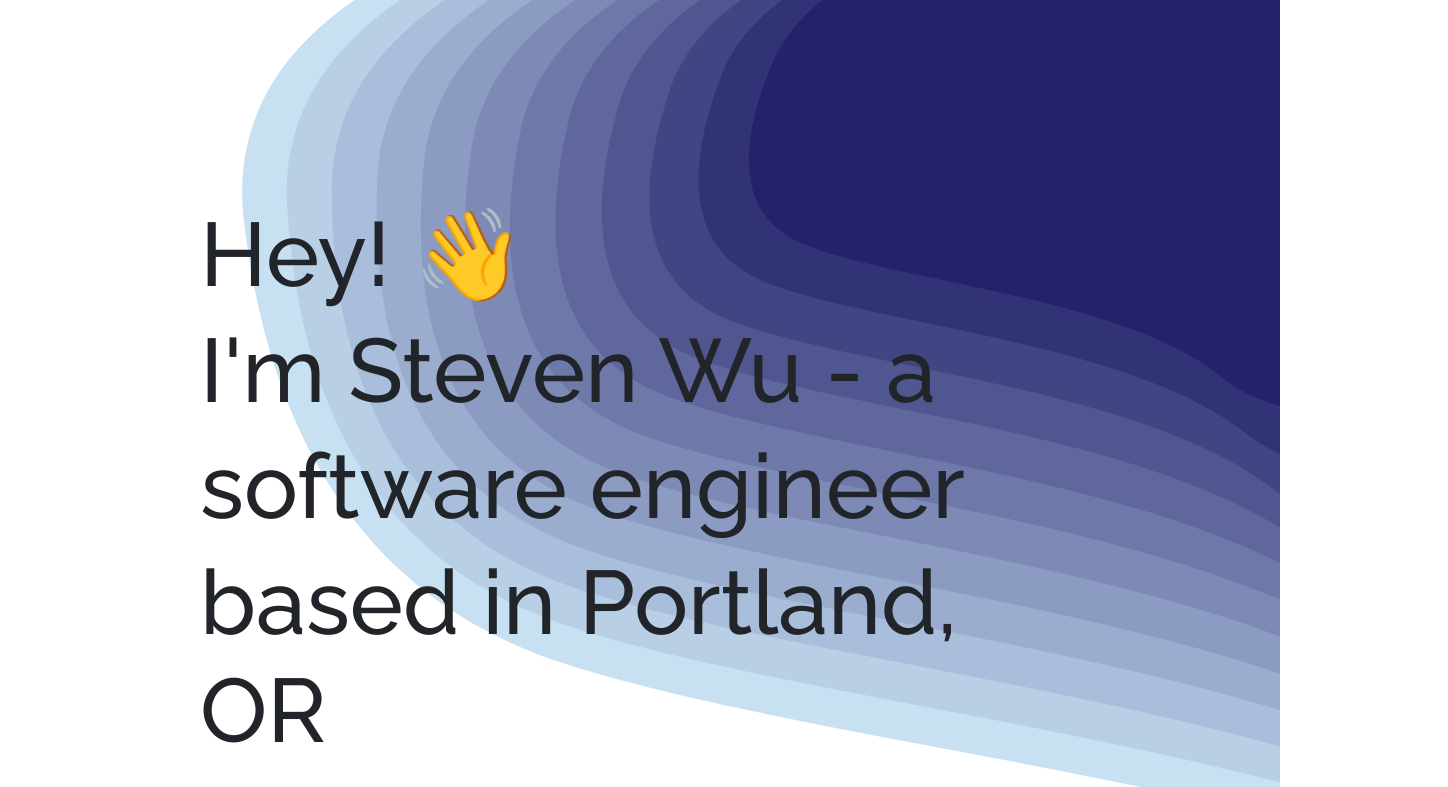
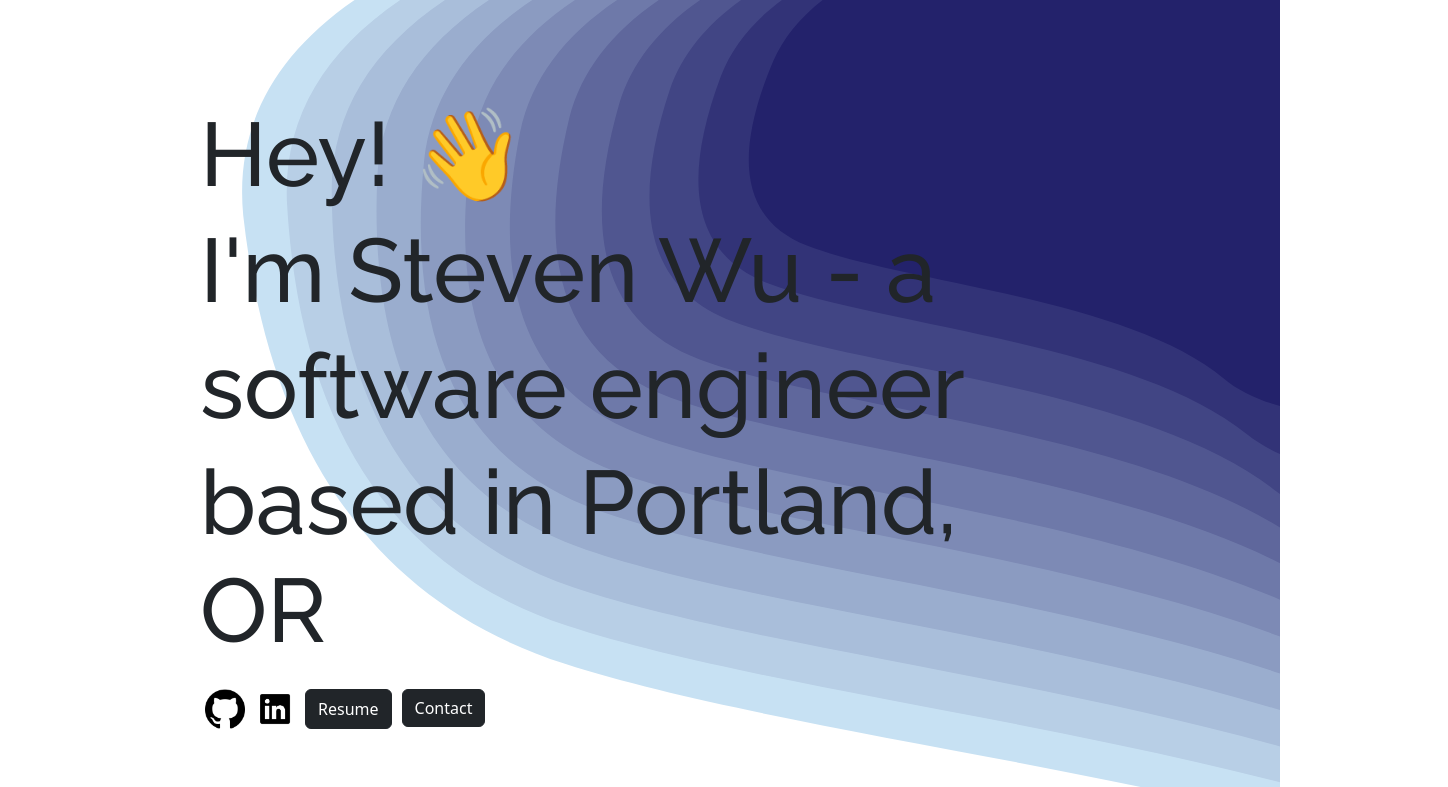
Before and after one commit to swu121/react-website, a React (Create React App) app: page / in a window 1280 px wide. Shown: the top 787 px of the page, 1448 px wide, since content can reach past the window. Built offline with nearby package versions, Linux system fonts and the light colour scheme.

Commit message:
qol changes

```diff
--- a/src/App.css
+++ b/src/App.css
@@ -41,7 +41,9 @@
 }
 
 .IntroDesc{
-  padding: 200px;
+  padding-left: 200px;
+  padding-right: 200px;
+  padding-top: 100px;
   padding-bottom: 0px;
   display: block;
   text-align: left;
--- a/src/components/ContactIcons/iconlist.js
+++ b/src/components/ContactIcons/iconlist.js
@@ -12,7 +12,9 @@ export function IconList(){
             <img style={{"--order": 2}} className = 'images' src = {linkedin} alt = "linkedin"/>
             </a>
             <button style={{"--order": 3}} type="button" className ="btn btn-dark">Resume</button>
-            <button style={{"--order": 4}} type="button" className ="btn btn-dark">Contact</button>
+            <a href='mailto:swu121@gmail.com'>
+                <button style={{"--order": 4}} type="button" className ="btn btn-dark">Contact</button>
+            </a>
         </div>
     )
 }
--- a/src/components/ProjectCard/card.css
+++ b/src/components/ProjectCard/card.css
@@ -3,13 +3,13 @@
 }
 
 .card1{
-    height: 500px;
+    height: 400px;
     box-shadow: 5px 5px 10px black;
 }
 
 .img{
-    height: 500px;
-    width: 600px;
+    height: 400px;
+    width: 500px;
 }
 
 .intro{
```
